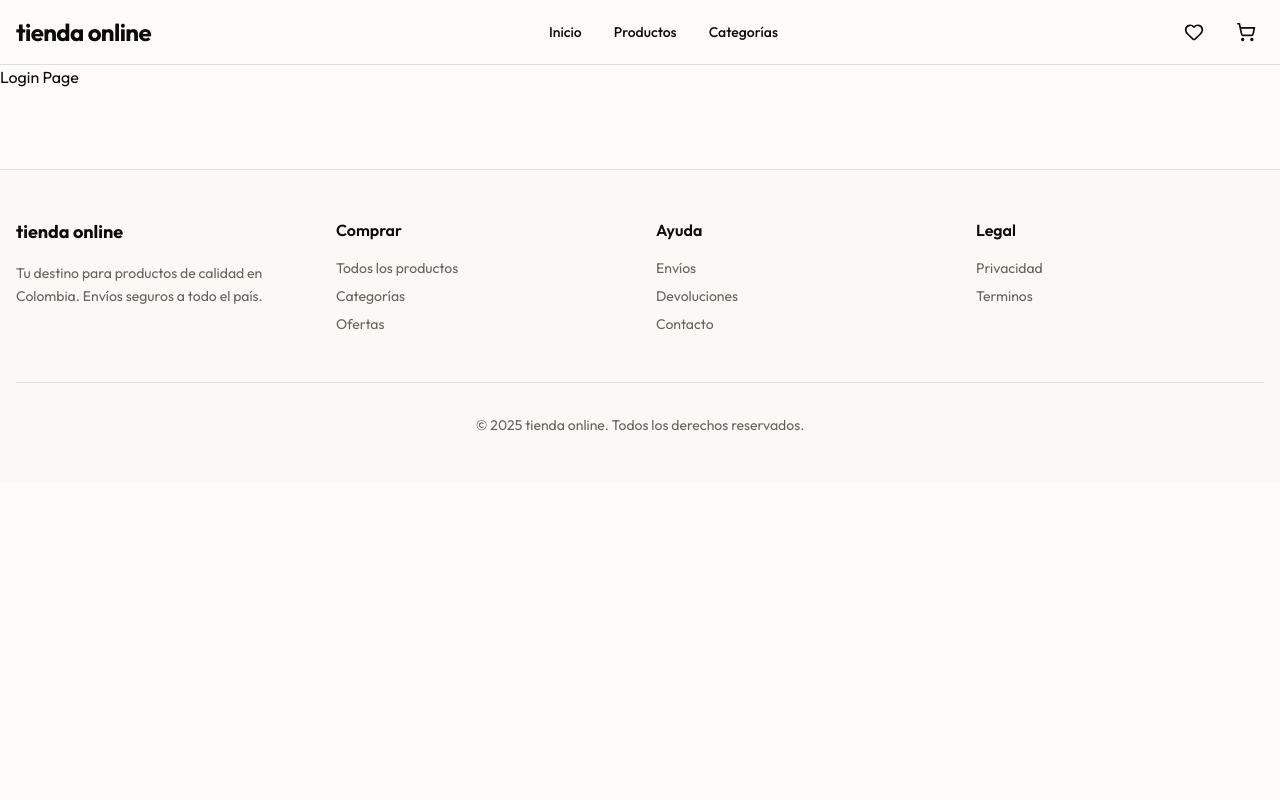
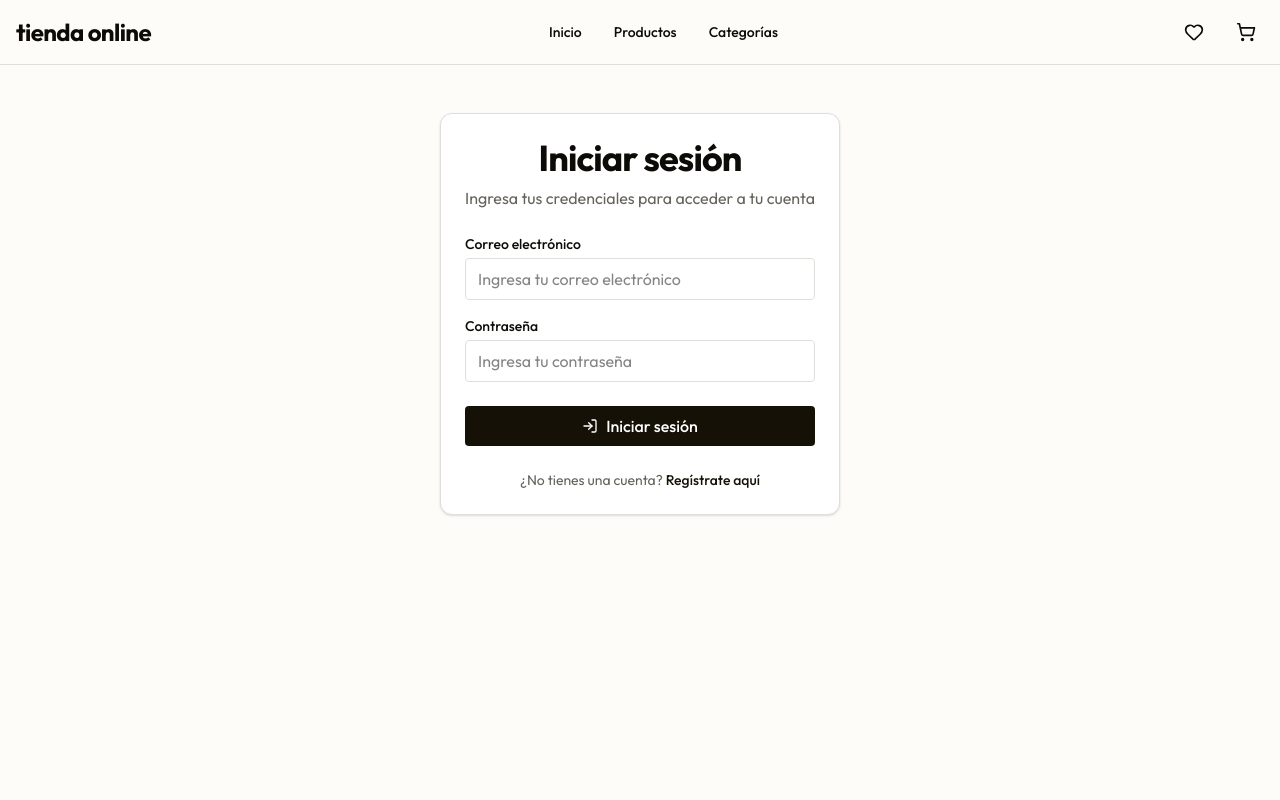
Before and after one commit to juanjk24/tienda-online-frontend, a React (Vite) app: page /login in a window 1280 px wide. Shown: the top 800 px of the page. Built offline with nearby package versions, Linux system fonts and the light colour scheme.

Commit message:
Se creo la pagina LoginPage con sus componentes [closes #3]

```diff
--- a/package.json
+++ b/package.json
@@ -16,6 +16,7 @@
     "react": "^19.1.1",
     "react-dom": "^19.1.1",
     "react-router-dom": "^7.9.4",
+    "sonner": "^2.0.7",
     "tailwindcss": "^4.1.16"
   },
   "devDependencies": {
--- /dev/null
+++ b/src/components/Card.tsx
@@ -0,0 +1,8 @@
+
+export default function Card({ children }: { children: React.ReactNode }) {
+    return (
+        <div className="bg-card text-card-foreground flex flex-col rounded-xl border border-border p-6 shadow-sm group overflow-hidden h-full">
+            {children}
+        </div>
+    )
+}
--- /dev/null
+++ b/src/components/InputText.tsx
@@ -0,0 +1,27 @@
+import { type ComponentProps } from "react"
+
+type InputTextProps = {
+    id: string;
+    name?: string;
+    label: string;
+    type: "text" | "email" | "password" | "number";
+    placeholder: string;
+} & ComponentProps<"input">;
+
+export default function InputText({ id, name, label, type, placeholder, ...props }: InputTextProps) {
+    return (
+        <div>
+            <label htmlFor={id} className="block text-sm font-medium mb-1">
+                {label}
+            </label>
+            <input
+                type={type}
+                id={id}
+                name={name}
+                className="w-full border border-border rounded px-3 py-2 focus:outline-none focus:ring-2 focus:ring-primary"
+                placeholder={placeholder}
+                {...props}
+            />
+        </div>
+    );
+}
--- a/src/layout/Layout.tsx
+++ b/src/layout/Layout.tsx
@@ -1,3 +1,4 @@
+import { Toaster } from 'sonner'
 import Header from "./Header";
 import Footer from "./Footer";
 
@@ -7,6 +8,8 @@ export default function Layout({ children }: { children: React.ReactNode }) {
       <Header />
       {children}
       <Footer />
+
+      <Toaster richColors />
     </div>
   );
 }
--- a/src/pages/Login.tsx
+++ b/src/pages/Login.tsx
@@ -1,5 +1,69 @@
+import { Link, useNavigate } from "react-router-dom"
+import { LogIn } from "lucide-react";
+import Button from "../components/Button";
+import Card from "../components/Card";
+import InputText from "../components/InputText";
+import { toast } from "sonner";
+
 export default function Login() {
+  const navigate = useNavigate();
+  const handleSubmit = (event: React.FormEvent) => {
+    event.preventDefault();
+
+    toast.success("Inicio de sesión exitoso");
+    navigate("/");
+  }
   return (
-    <h1>Login Page</h1>
+    <div className="min-h-screen flex flex-col mx-auto">
+      <div className="container mx-auto px-4 py-12">
+        <Card>
+          <h1 className="text-4xl font-bold tracking-tight text-center mb-2">
+            Iniciar sesión
+          </h1>
+          <p className="text-muted-foreground text-center">
+            Ingresa tus credenciales para acceder a tu cuenta
+          </p>
+
+          <form onSubmit={handleSubmit}>
+            <div className="space-y-4 mt-6">
+              <InputText
+                id="email"
+                label="Correo electrónico"
+                type="email"
+                placeholder="Ingresa tu correo electrónico"
+                required
+              />
+
+              <InputText
+                id="password"
+                label="Contraseña"
+                type="password"
+                placeholder="Ingresa tu contraseña"
+                required
+              />
+            </div>
+
+            <div className="mt-6">
+              <Button className="w-full" type="submit">
+                <LogIn className="mr-2 size-4" />
+                Iniciar sesión
+              </Button>
+            </div>
+          </form>
+
+          <div className="mt-6">
+            <p className="text-center text-sm text-muted-foreground">
+              ¿No tienes una cuenta?{" "}
+              <Link
+                className="text-primary hover:underline font-medium"
+                to="/register"
+              >
+                Regístrate aquí
+              </Link>
+            </p>
+          </div>
+        </Card>
+      </div>
+    </div>
   );
 }
```
Also changed, not shown: 1 other file (tests, documents, lock files or other folders).
